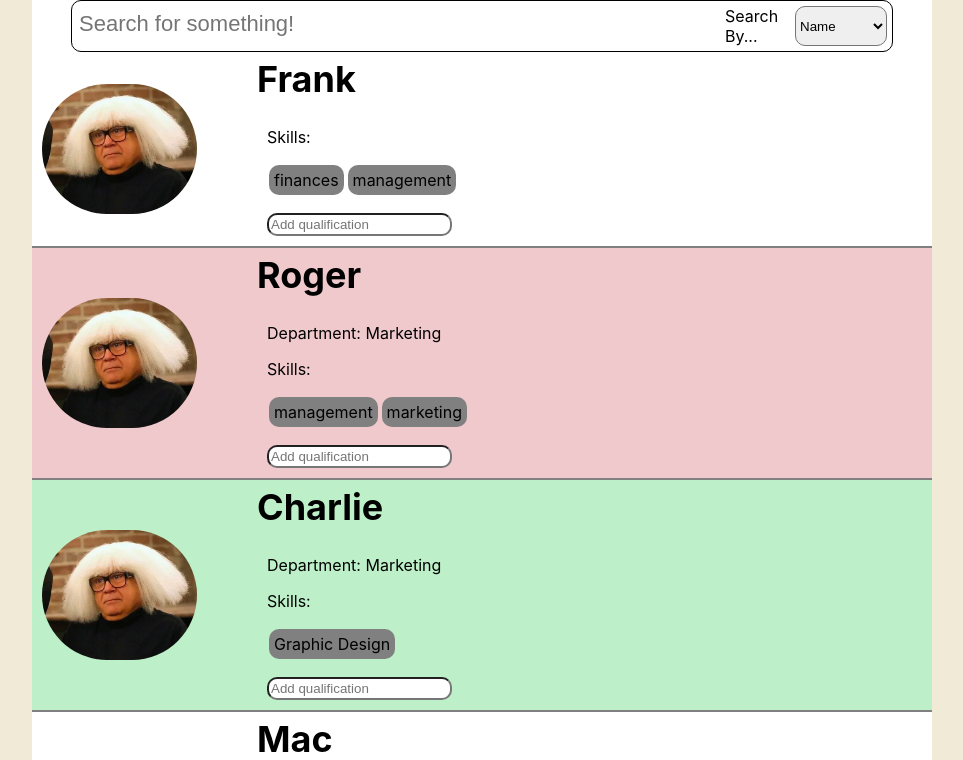
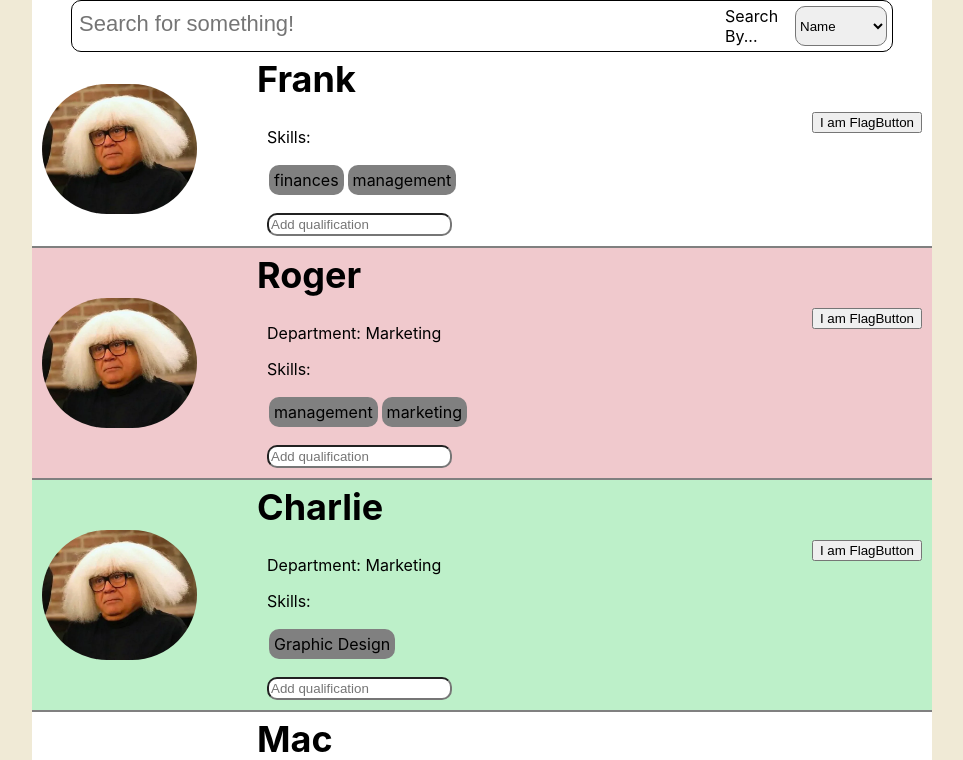
Before and after one commit to CD-Mackay/staffing-app, a React (Create React App) app: page / in a window 1280 px wide. Shown: the top 760 px of the page, without its empty margins (158-1121 px from the left). Built offline with nearby package versions, Linux system fonts and the light colour scheme.

Commit message:
build flagbutton component

```diff
--- /dev/null
+++ b/src/components/FlagButton/FlagButton.js
@@ -0,0 +1,17 @@
+import React from "react";
+
+import StyledFlagButton from "./StyledFlagButton";
+
+const FlagButton = () => {
+
+
+  return (
+    <StyledFlagButton>
+      <button>
+      I am FlagButton
+      </button>
+    </StyledFlagButton>
+  );
+};
+
+export default FlagButton;
--- /dev/null
+++ b/src/components/FlagButton/StyledFlagButton.js
@@ -0,0 +1,7 @@
+import styled from 'styled-components';
+
+const StyledFlagButton = styled.div`
+
+`;
+
+export default StyledFlagButton;
--- a/src/components/StaffCard/StaffCard.js
+++ b/src/components/StaffCard/StaffCard.js
@@ -1,4 +1,5 @@
 import React, { useState } from "react";
+import FlagButton from "../FlagButton/FlagButton";
 import CustomInput from "../Input/CustomInput";
 
 import StyledStaffCard from "./styledStaffCard";
@@ -22,6 +23,7 @@ const StaffCard = ({ employee }) => {
         <h4>{name}</h4>
       </div>
       <div className="employee-info">
+        <div>
       {department && <p>Department: {department}</p>}
         <p>Skills:</p>
         <ul>
@@ -30,6 +32,10 @@ const StaffCard = ({ employee }) => {
           })}
         </ul>
         <CustomInput employeeId={id} onSubmit={handleAddSkill} />
+        </div>
+        <div>
+          <FlagButton />
+        </div>
       </div>
     </StyledStaffCard>
   );
--- a/src/components/StaffCard/styledStaffCard.js
+++ b/src/components/StaffCard/styledStaffCard.js
@@ -32,6 +32,8 @@ background-color: ${props => props.flag === "green" ? "#BDF0C9" : props.flag ===
     }
   }
   .employee-info {
+    display: flex;
+    justify-content: space-between;
     padding: 10px;
     grid-area: info;
   }
```
